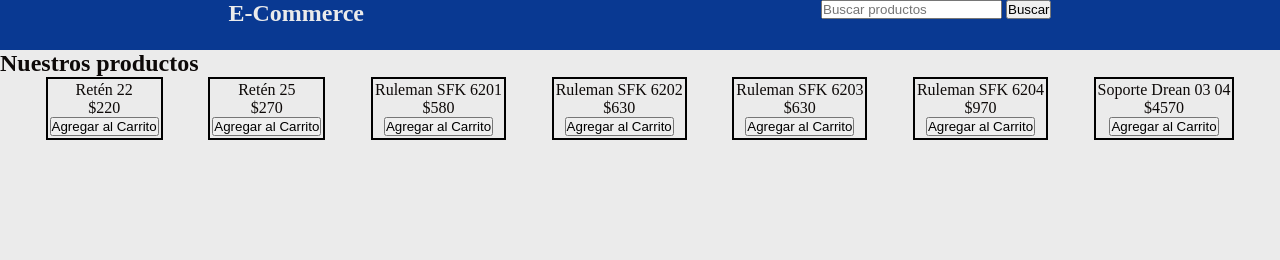
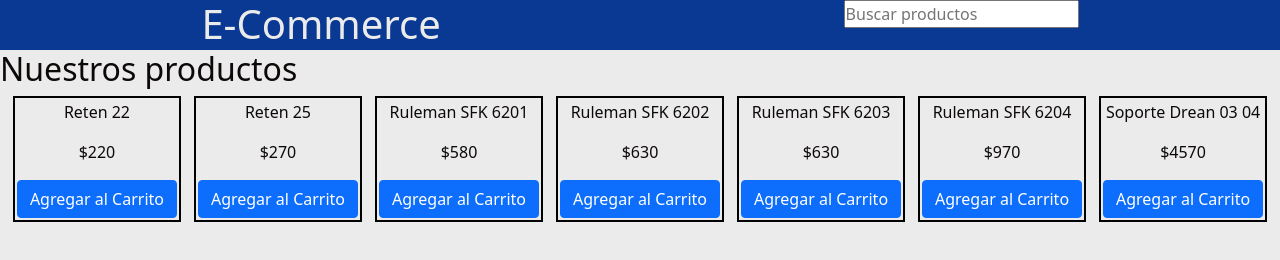
Before and after one commit to niikyb/ProyectoFinal-Lemos, a plain HTML site: page index.html in a window 1280 px wide. Drawn offline with nearby package versions, Linux system fonts and the light colour scheme.

Commit message:
Se agregaron eventos

```diff
--- a/index.html
+++ b/index.html
@@ -4,6 +4,7 @@
     <meta charset="UTF-8">
     <meta http-equiv="X-UA-Compatible" content="IE=edge">
     <meta name="viewport" content="width=device-width, initial-scale=1.0">
+    <link href="https://cdn.jsdelivr.net/npm/bootstrap@5.1.3/dist/css/bootstrap.min.css" rel="stylesheet" integrity="sha384-1BmE4kWBq78iYhFldvKuhfTAU6auU8tT94WrHftjDbrCEXSU1oBoqyl2QvZ6jIW3" crossorigin="anonymous">
     <link rel="stylesheet" href="./main.css">
     <title>Document</title>
 </head>
@@ -12,6 +13,7 @@
         <nav>
             <h1>E-Commerce</h1>
             <navbar id="navBar">
+                <input type="search" id="searchInput" class="searchBar" placeholder="Buscar productos"> </input>
             </navbar>
         </nav>
     </header>
@@ -26,6 +28,7 @@
     <footer>
 
     </footer>
+    <script src="https://cdn.jsdelivr.net/npm/bootstrap@5.1.3/dist/js/bootstrap.bundle.min.js" integrity="sha384-ka7Sk0Gln4gmtz2MlQnikT1wXgYsOg+OMhuP+IlRH9sENBO0LRn5q+8nbTov4+1p" crossorigin="anonymous"></script>
     <script src="main.js"></script>
 </body>
 </html>
--- a/main.js
+++ b/main.js
@@ -1,20 +1,15 @@
 const cart = []
+let subtotalCart = 0
 
-const products = [
-    {id: 1, title: 'Retén 22', price: 220},
-    {id: 2, title: 'Retén 25', price: 270},
+let products = [
+    {id: 1, title: 'Reten 22', price: 220},
+    {id: 2, title: 'Reten 25', price: 270},
     {id: 3, title: 'Ruleman SFK 6201', price: 580},
     {id: 4, title: 'Ruleman SFK 6202', price: 630},
     {id: 5, title: 'Ruleman SFK 6203', price: 630},
     {id: 6, title: 'Ruleman SFK 6204', price: 970},
     {id: 7, title: 'Soporte Drean 03 04', price: 4570}
 ]
-
-function addToCart(product){
-    cart.push(product)
-    console.log('Se agregó ' + product.title + ': $' + product.price + ' al carrito')
-    alert('Agregaste ' + product.title + ': $' + product.price + ' al carrito. Productos en carrito: ' + cart.length)
-}
 
 function deleteFromCart(productId) {
     const index = cart.findIndex((product) => product.id === productId)
@@ -25,23 +20,32 @@ function deleteFromCart(productId) {
     }
 }
 
-function search(){
-    let search = prompt('Buscar productos')
-    const searchResult = products.filter((product) => product.title.includes(search))
-    console.log(searchResult)
-}
-
-console.log('Cantidad de productos en carrito: ' + cart.length)
-console.log(cart)
-
 products.forEach((product) =>{
+    let buttonId = `addToCart${product.id}`
     document.getElementById('productsCatalogue').innerHTML +=
     `<div class='productCard'>
     <p>${product.title}</p>
     <p>$${product.price}</p>
-    <button>Agregar al Carrito</button>
+    <button type="button" id="${buttonId}" class="btn btn-primary">Agregar al Carrito</button>
     </div>`
-    }
+}
 )
 
-document.getElementById('navBar').innerHTML = `<input placeholder="Buscar productos"> </input> <button>Buscar</button>`
+products.forEach((product) => {
+    let buttonId = `addToCart${product.id}`
+    document.getElementById(buttonId).addEventListener('click', () => {
+        subtotalCart = subtotalCart + product.price
+        cart.push(product)
+        console.log('Se agregó ' + product.title + ': $' + product.price + ' al carrito. Productos en carrito: ' + cart.length)
+        console.log('Total del carrito: $' + subtotalCart)
+    })
+})
+
+let search = document.getElementById('searchInput')
+
+search.addEventListener("input", e => {
+    let value = e.target.value.toLowerCase()
+    let searchResult = products.filter((product) => product.title.toLowerCase().includes(value))
+    console.log(value)
+    console.log(searchResult)
+})
```
